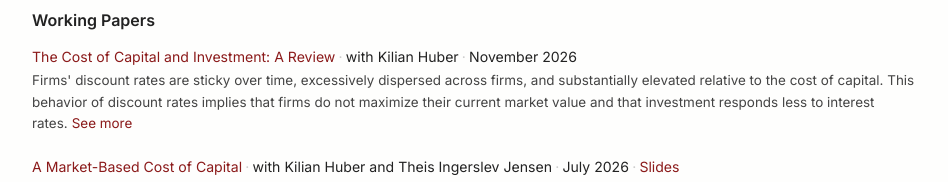
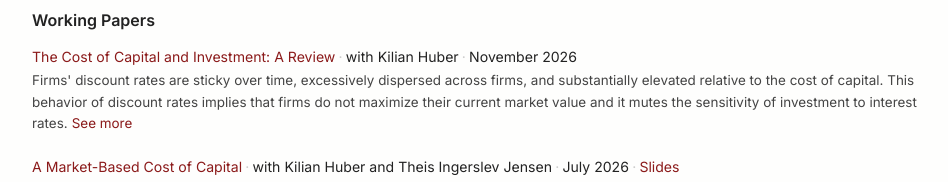
Before and after one commit to nielsgormsen/nielsgormsen.github.io, a plain HTML site: page index.html in a window 1280 px wide. Shown: the part 285-467 px from the top of the page, without its empty margins (160-1108 px from the left). Drawn offline with Linux system fonts and the light colour scheme.

Commit message:
Add files via upload

```diff
--- a/index.html
+++ b/index.html
@@ -193,7 +193,7 @@
       <div class="paper-head">
         <span class="paper-title"><a href="Papers/Gormsen_Huber_Review.pdf" target="_blank">The Cost of Capital and Investment: A Review</a></span><span class="sep">·</span>with <span class="coauthors">Kilian Huber</span><span class="sep">·</span>November 2026
       </div>
-      <div class="paper-abstract">Firms' discount rates are sticky over time, excessively dispersed across firms, and substantially elevated relative to the cost of capital. This behavior of discount rates implies that firms do not maximize their current market value and that investment responds less to interest rates.<span class="see-more" onclick="var p=this.closest('.paper');p.classList.toggle('open');this.textContent=p.classList.contains('open')?'See less':'See more'">See more</span></div>
+      <div class="paper-abstract">Firms' discount rates are sticky over time, excessively dispersed across firms, and substantially elevated relative to the cost of capital. This behavior of discount rates implies that firms do not maximize their current market value and it mutes the sensitivity of investment to interest rates.<span class="see-more" onclick="var p=this.closest('.paper');p.classList.toggle('open');this.textContent=p.classList.contains('open')?'See less':'See more'">See more</span></div>
       <div class="paper-more">
       <div class="paper-links">See <a href="https://costofcapital.org/" target="_blank">costofcapital.org</a>.</div>
       </div>
```
